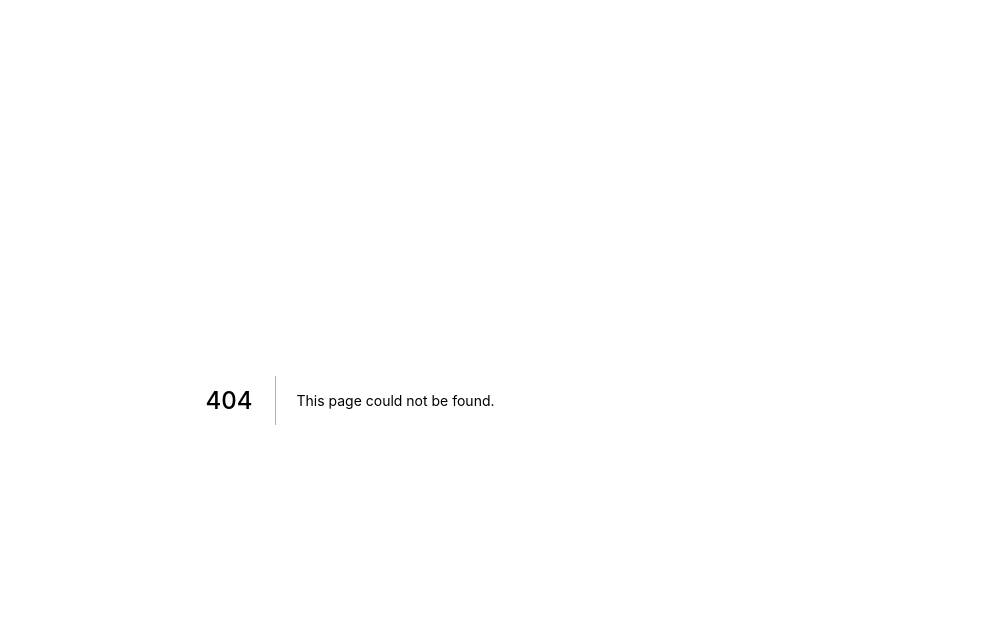
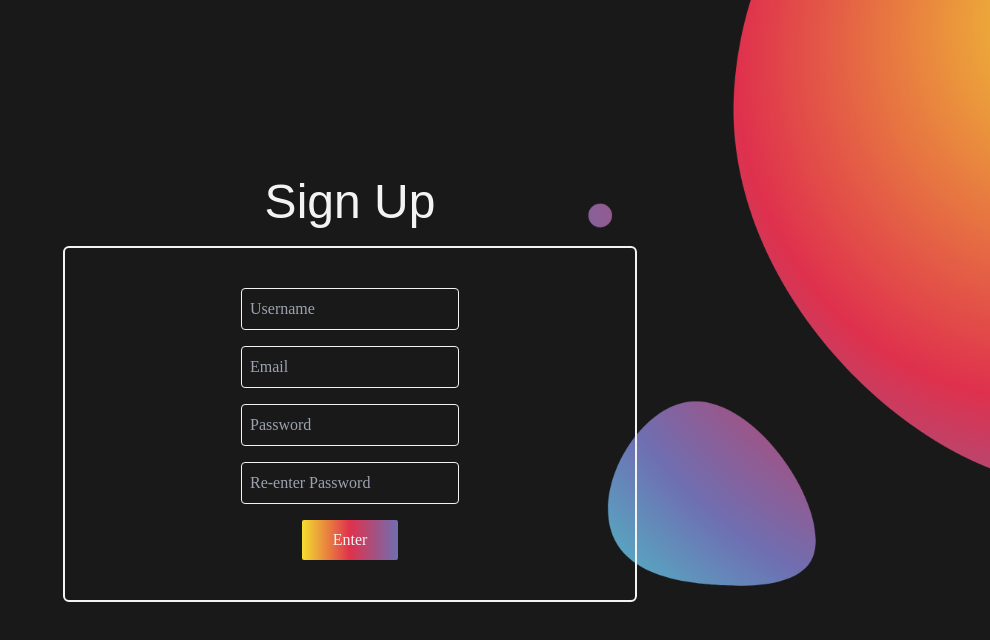
Before and after one commit to Richard-Mbingi/tender_bloc, a Next.js app: page /sign_up in a window 1280 px wide. Before the commit this address had no page. Shown: the top 640 px of the page, without its empty margins (290-1280 px from the left). Built offline with nearby package versions, Linux system fonts and the light colour scheme.

Commit message:
SIgn up and sign in designs

```diff
--- a/pages/index.tsx
+++ b/pages/index.tsx
@@ -56,7 +56,7 @@ export default function Landing() {
         {/* Section Four */}
         <div>
           <h2 className="font-mono text-4xl font-bold">Contact Us</h2>
-          <div className="border-2 border-secondary rounded-md my-3 p-8 max-w-3xl">
+          <div>
             <form action="" method="post">
               <div className="grid grid-cols-2 gap-4">
                 <input
--- /dev/null
+++ b/pages/sign_in.tsx
@@ -0,0 +1,20 @@
+import React from "react";
+
+const sign_in = () => {
+  return (
+    <div className="h-screen bg-[url('../public/images/sign_in_bg.png')] bg-cover bg-center flex flex-col justify-center items-center">
+      <h1 className=" text-5xl font-mono">Sign In</h1>
+      <div>
+        <form action="" className="">
+          <input type="text" placeholder="Username/ Email" />
+          <input type="password" placeholder="Password" />
+          <button className="button" type="submit">
+            Enter
+          </button>
+        </form>
+      </div>
+    </div>
+  );
+};
+
+export default sign_in;
--- /dev/null
+++ b/pages/sign_up.tsx
@@ -0,0 +1,22 @@
+import React from "react";
+
+const sign_up = () => {
+  return (
+    <div className="h-screen bg-[url('../public/images/sign_up_bg.png')] bg-cover bg-center flex flex-col justify-center items-center">
+      <h1 className=" text-5xl font-mono">Sign Up</h1>
+      <div>
+        <form action="" className="">
+          <input type="text" placeholder="Username" />
+          <input type="email" placeholder="Email" />
+          <input type="password" placeholder="Password" />
+          <input type="password" placeholder="Re-enter Password" />
+          <button className="button" type="submit">
+            Enter
+          </button>
+        </form>
+      </div>
+    </div>
+  );
+};
+
+export default sign_up;
--- a/styles/globals.css
+++ b/styles/globals.css
@@ -22,9 +22,13 @@ body {
 }
 
 input {
-     @apply bg-primary border border-secondary rounded p-2 text-secondary font-light
+     @apply bg-primary border border-secondary rounded p-2 text-secondary font-light my-2
+}
+
+form {
+     @apply border-2 border-secondary rounded-md my-5 px-44 py-8 flex flex-col items-center
 }
 
 .button {
-     @apply font-sans rounded-sm text-secondary font-light  p-2 bg-gradient-to-r from-gdYellow via-gdRed to-gdIndigo;
+     @apply font-sans rounded-sm w-24 text-secondary font-light my-2 p-2 bg-gradient-to-r from-gdYellow via-gdRed to-gdIndigo;
 }
--- a/tailwind.config.js
+++ b/tailwind.config.js
@@ -14,7 +14,7 @@ module.exports = {
     },
     extend: {
       fontFamily: {
-        sans: ["Outfit", ],
+        sans: ["Outfit"],
         mono: ["Inconsolata", "sans-serif"],
         logo: ["Inconsolata"],
       },
```
Also changed, not shown: public/images/sign_in_bg.png (added), public/images/sign_up_bg.png (added).
